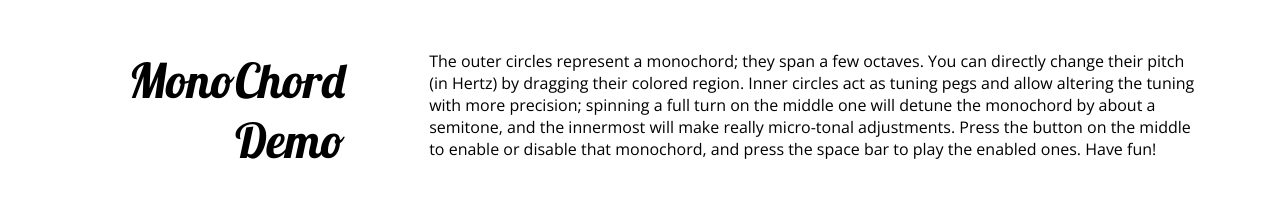
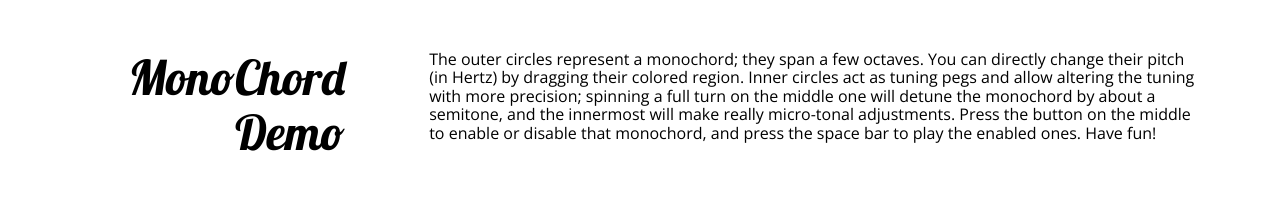
Before and after one commit to lemonzi/monochord, a website: page index.html in a window 1280 px wide. Drawn offline with nearby package versions, Linux system fonts and the light colour scheme.

Commit message:
Add normalize.css

```diff
--- a/bundle.css
+++ b/bundle.css
@@ -2,5 +2,6 @@
  * For development only
  */
 
+@import url("node_modules/normalize.css/normalize.css");
 @import url("css/monochord.css");
 @import url("css/style.css");
--- a/css/style.css
+++ b/css/style.css
@@ -4,9 +4,8 @@
  */
 
 body {
-    margin: 0;
     width: 100%;
-    height: 100%;
+    min-height: 100%;
     font-family: 'Open Sans', sans-serif;
     font-style: normal;
     font-weight: 300;
--- a/package.json
+++ b/package.json
@@ -8,7 +8,8 @@
   "private": true,
   "dependencies": {
     "jquery": "^2.1.4",
-    "jquery-knob": "^1.2.11"
+    "jquery-knob": "^1.2.11",
+    "normalize.css": "^3.0.3"
   },
   "dev-dependencies": {
     "uglify-js": "latest",
```
Also changed, not shown: 1 other file.
